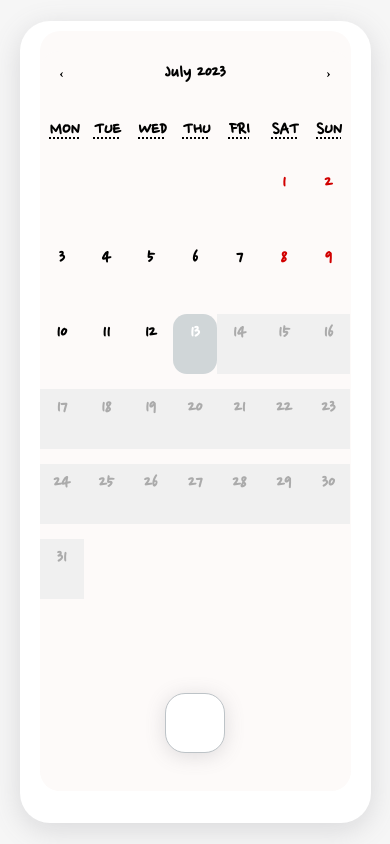
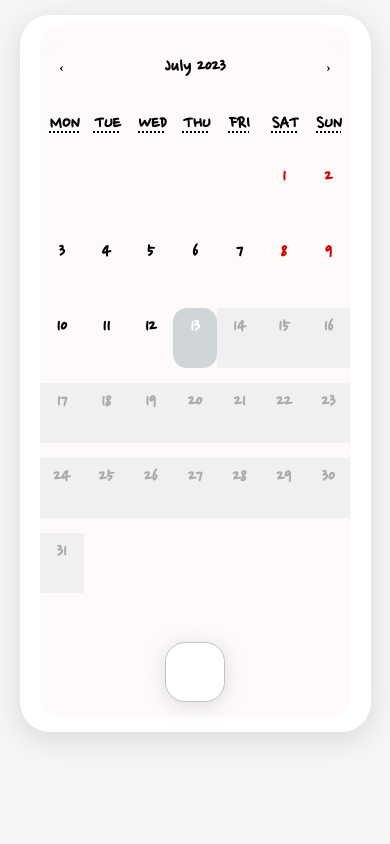
Before and after one commit to taehyeon0412/react_emotion-diary, a React (Create React App) app: page /Calendar in a window 390 px wide. Built offline with nearby package versions, Linux system fonts and the light colour scheme; some icons are missing; a web font is replaced by a local one.

Commit message:
반응형 css 수정
모바일에서 실제로 보이는 화면이
브라우저 네비게이션 때문에 짤리는것을 확인 - css 수정

```diff
--- a/src/App.js
+++ b/src/App.js
@@ -31,6 +31,7 @@ const Wrapper = styled.div`
 
   @media (max-width: 650px) {
     width: 90vw;
+    height: 85vh;
   }
 `;
 
--- a/src/components/DiaryList.js
+++ b/src/components/DiaryList.js
@@ -17,11 +17,15 @@ const Wrapper = styled.div`
   &::-webkit-scrollbar {
     display: none;
   }
+
+  @media (max-width: 650px) {
+    height: 70vh;
+  }
 `;
 
 const Select = styled.select`
   border: 0;
-  border-radius: 20px;
+  border-radius: 13px;
   background-color: #ececec;
   padding-left: 5px;
   padding-right: 5px;
--- a/src/css/App.css
+++ b/src/css/App.css
@@ -6,11 +6,17 @@ body {
   display: flex;
   justify-content: center;
   align-items: center;
-  min-height: 100vh;
   overflow: hidden;
 
   font-family: "Nanum Pen Script", cursive;
   font-family: "Yeon Sung", cursive;
+}
+
+@media screen and (max-width: 650px) {
+  body {
+    display: flex;
+    align-items: flex-start;
+  }
 }
 
 #root {
@@ -19,3 +25,9 @@ body {
   border-radius: 30px;
   -webkit-tap-highlight-color: transparent;
 }
+
+@media screen and (max-width: 650px) {
+  #root {
+    margin-top: 15px;
+  }
+}
--- a/src/index.js
+++ b/src/index.js
@@ -60,6 +60,8 @@ a{
   text-decoration:none;
   color:inherit; //부모 색깔을 가져와서 링크를 눌러도 색깔이 변하지않음
 }
+
+
 `;
 
 const root = ReactDOM.createRoot(document.getElementById("root"));
--- a/src/pages/DiaryHome.js
+++ b/src/pages/DiaryHome.js
@@ -35,6 +35,10 @@ export const NewButton = styled.button`
   i {
     font-size: 40px;
     color: rgba(189, 195, 199, 1);
+  }
+
+  @media (max-width: 650px) {
+    bottom: 0%;
   }
 `;
 
--- a/src/pages/HomeCalendar.js
+++ b/src/pages/HomeCalendar.js
@@ -20,6 +20,10 @@ const Wrapper = styled.div`
   border-radius: 20px;
 
   background-color: #fdfaf9;
+
+  @media (max-width: 650px) {
+    height: 82vh;
+  }
 `;
 
 const CalendarBody = styled(Calendar)`
--- a/src/pages/StartPage.js
+++ b/src/pages/StartPage.js
@@ -33,6 +33,7 @@ const Wrapper = styled.div`
 
   @media (max-width: 650px) {
     width: 90vw;
+    height: 85vh;
   }
 `;
 
```
